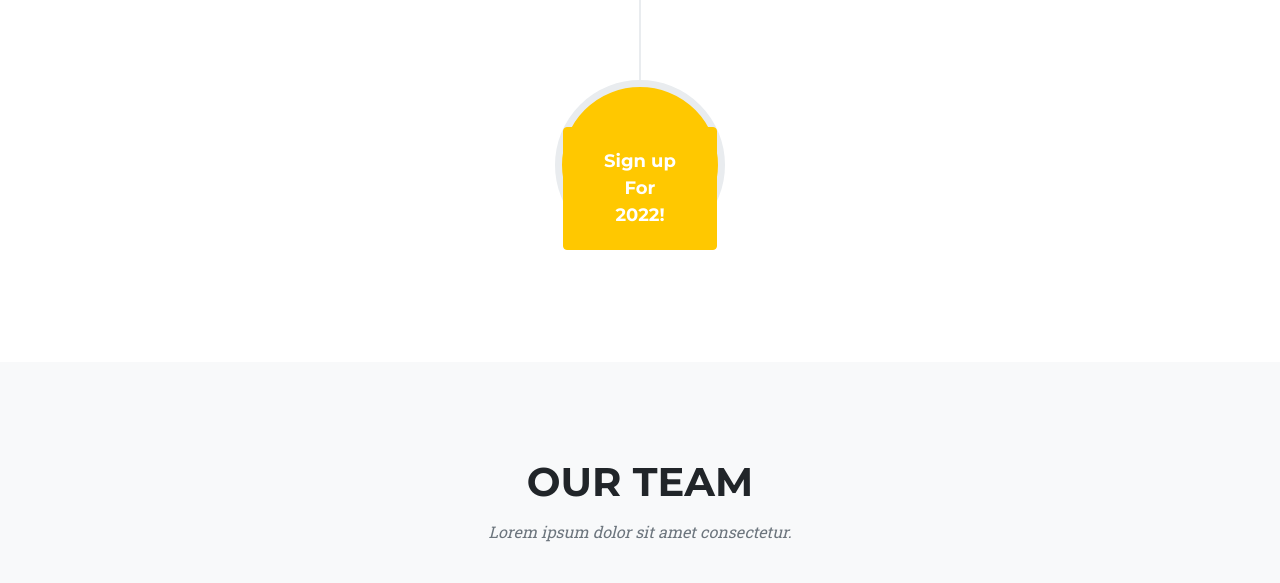
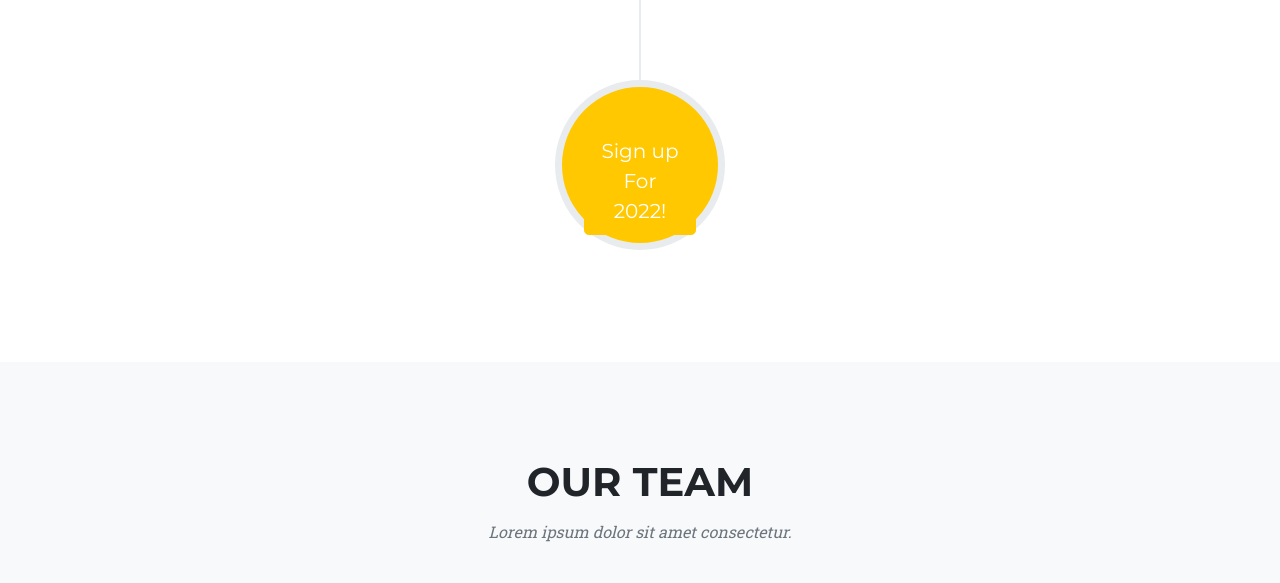
Before and after one commit to BLASTBioinformatics/BLASTBioinformatics.github.io, a website: page index.html in a window 1280 px wide. Shown: the part 3860-4443 px from the top of the page. Drawn offline with nearby package versions, Linux system fonts and the light colour scheme.

Commit message:
Update index.html

```diff
--- a/index.html
+++ b/index.html
@@ -199,13 +199,13 @@
                        <li class="timeline-inverted">
                         <div class="timeline-image">
                             <h4>
-                                <a class="btn btn-primary btn-xl" href="#about">
+                                <a class="btn btn-primary btn-lg" href="#about">
                                 Sign up
                                 <br />
                                  For
                                 <br />
                                 2022!
-                                    </a>
+                                </a>
                             </h4>
                         </div>
                     </li>
```
